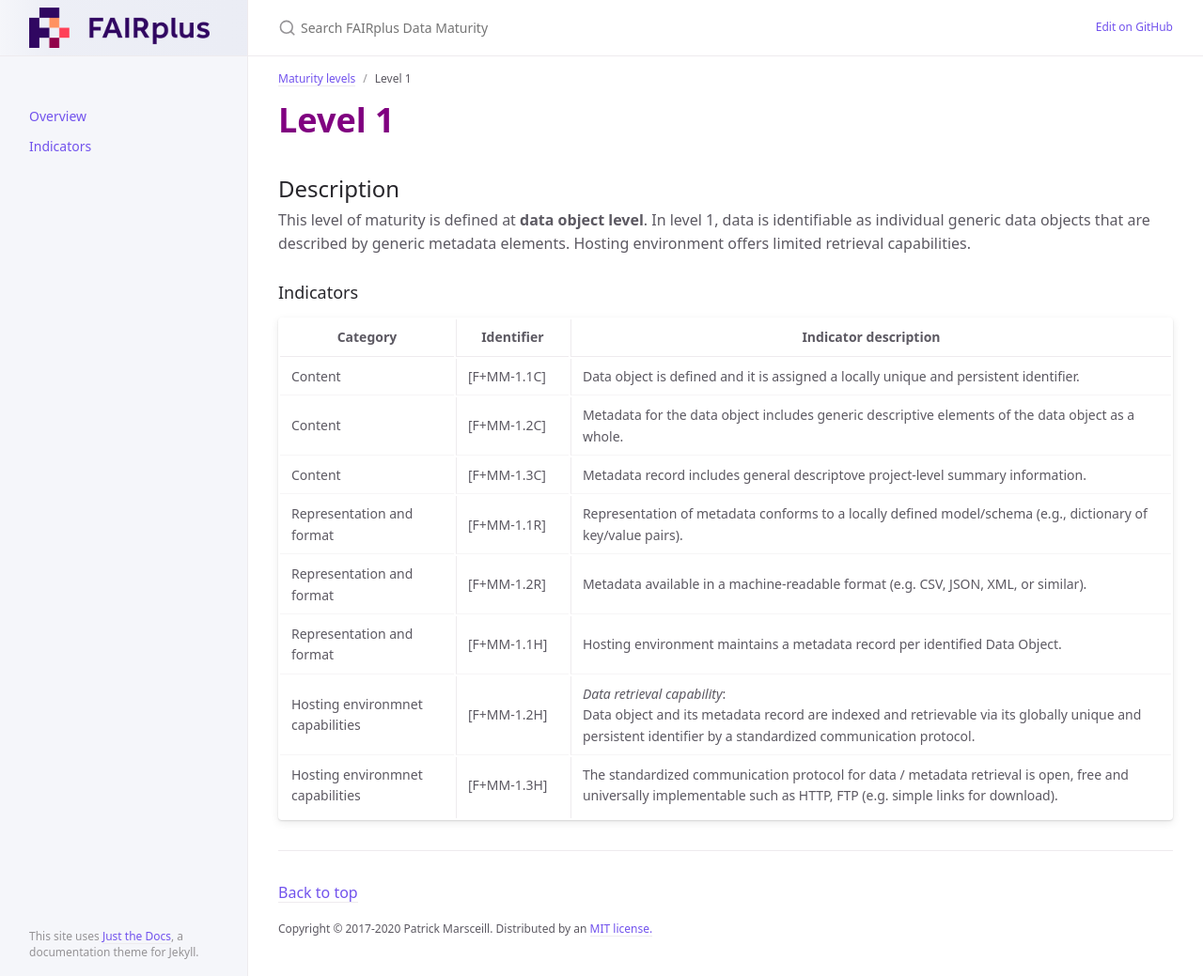
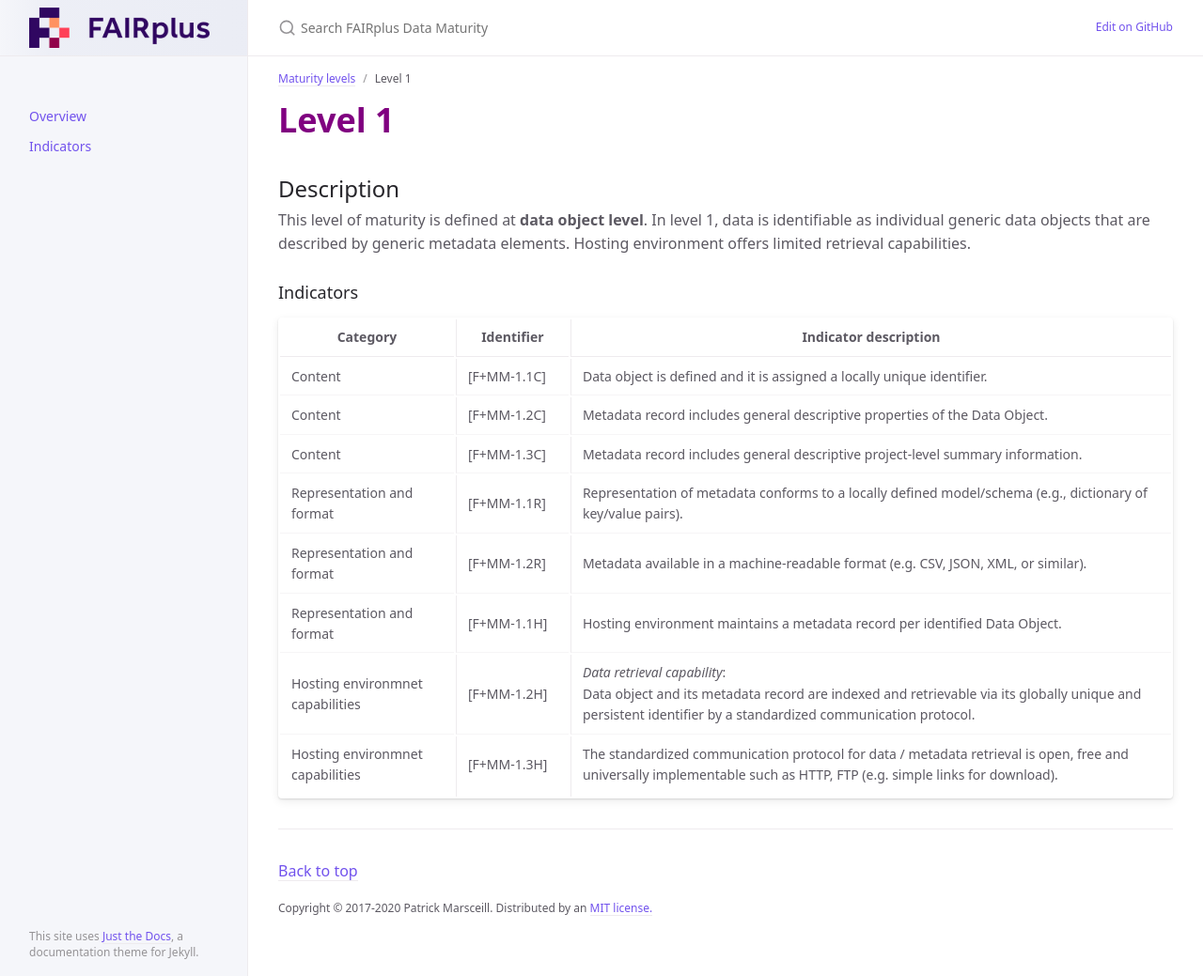
Before and after one commit to FAIRplus/Data-Maturity, a Jekyll site: the page built from docs/_levels/Level1.md, in a window 1280 px wide and 1039 px high. Shown: the whole window at 94% size. Built offline with Jekyll 4.4.1, drawn with Linux system fonts in a browser that asks for light colours.

Commit message:
Update Level1.md

```diff
--- a/docs/_levels/Level1.md
+++ b/docs/_levels/Level1.md
@@ -15,9 +15,9 @@ This level of maturity is defined at **data object level**. In level 1, data is
 
 | Category | Identifier | Indicator description |
 | -------- | ---------- | ---------------------- |
-| Content | [F+MM-1.1C] | Data object is defined and it is assigned a locally unique and persistent identifier. |
-| Content | [F+MM-1.2C] | Metadata for the data object includes generic descriptive elements of the data object as a whole. |
-| Content | [F+MM-1.3C] | Metadata record includes general descriptove project-level summary information. |
+| Content | [F+MM-1.1C] | Data object is defined and it is assigned a locally unique identifier. |
+| Content | [F+MM-1.2C] | Metadata record includes general descriptive properties of the Data Object. |
+| Content | [F+MM-1.3C] | Metadata record includes general descriptive project-level summary information. |
 | Representation and format |  [F+MM-1.1R] | Representation of metadata conforms to a locally defined model/schema (e.g., dictionary of key/value pairs). |
 | Representation and format |  [F+MM-1.2R] | Metadata available in a machine-readable format (e.g. CSV, JSON, XML, or similar). |
 | Representation and format |  [F+MM-1.1H] | Hosting environment maintains a metadata record per identified Data Object. |
```
